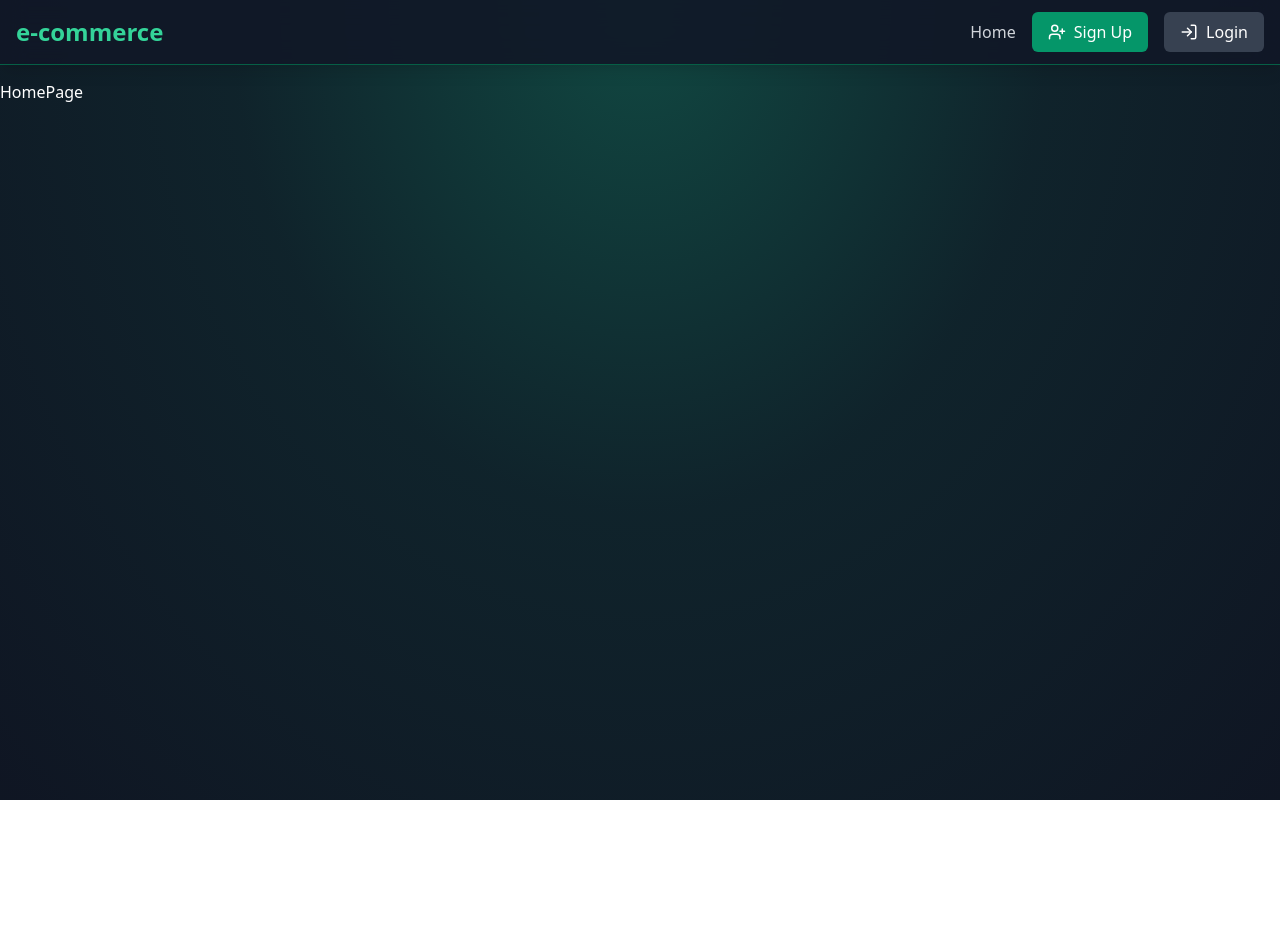
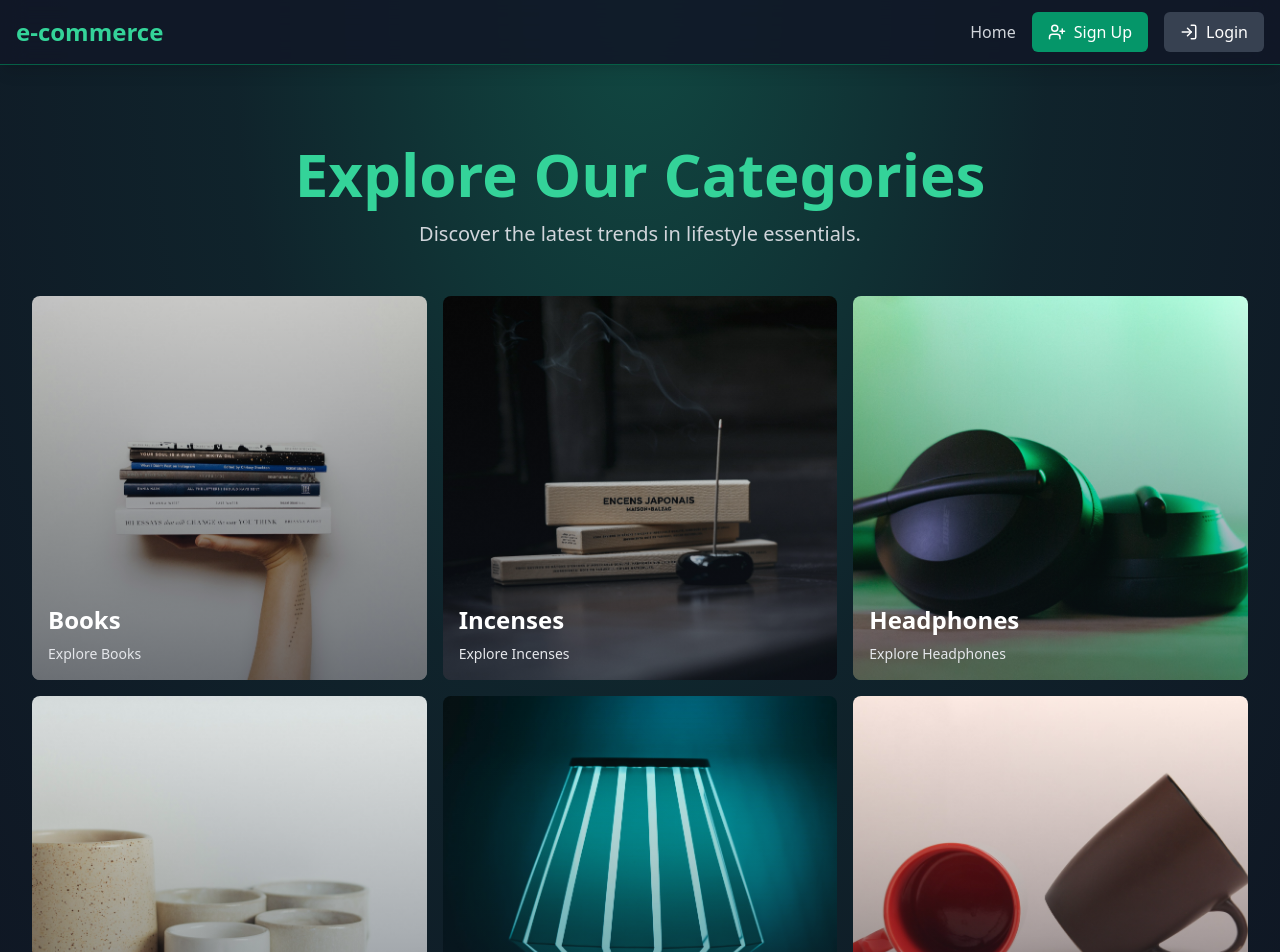
Before and after one commit to solarluiso/e-commerce-store, a React (Vite) app in the folder frontend/: page / in a window 1280 px wide. Shown: the top 952 px of the page. Before the commit the page ends 800 px from the top, so only its background shows below. Built offline with nearby package versions, Linux system fonts and the light colour scheme; no server answers.

Commit message:
add category display to HomePage with CategoryItem component

```diff
--- a/frontend/src/pages/HomePage.jsx
+++ b/frontend/src/pages/HomePage.jsx
@@ -1,7 +1,40 @@
-import React from "react";
+import CategoryItem from "../components/CategoryItem";
+
+const categories = [
+  { href: "/books", name: "Books", imageUrl: "/homepage/books.jpg" },
+  { href: "/incenses", name: "Incenses", imageUrl: "/homepage/incenses.jpg" },
+  {
+    href: "/headphones",
+    name: "Headphones",
+    imageUrl: "/homepage/headphones.jpg",
+  },
+  {
+    href: "/potteries",
+    name: "Potteries",
+    imageUrl: "/homepage/potteries.jpg",
+  },
+  { href: "/lamps", name: "Lamps", imageUrl: "/homepage/lamps.jpg" },
+  { href: "/cups", name: "Cups", imageUrl: "/homepage/cups.jpg" },
+];
 
 const HomePage = () => {
-  return <div>HomePage</div>;
+  return (
+    <div className="relative min-h-screen text-white overflow-hidden">
+      <div className="relative z-10 max-w-7xl mx-auto px-4 sm:px-6 lg:px-8 py-16">
+        <h1 className="text-center text-5xl sm:text-6xl font-bold text-emerald-400 mb-4">
+          Explore Our Categories
+        </h1>
+        <p className="text-center text-xl text-gray-300 mb-12">
+          Discover the latest trends in lifestyle essentials.
+        </p>
+
+        <div className="grid grid-cols-1 sm:grid-cols-2 lg:grid-cols-3 gap-4">
+          {categories.map((category) => (
+            <CategoryItem category={category} key={category.name} />
+          ))}
+        </div>
+      </div>
+    </div>
+  );
 };
-
 export default HomePage;
```
